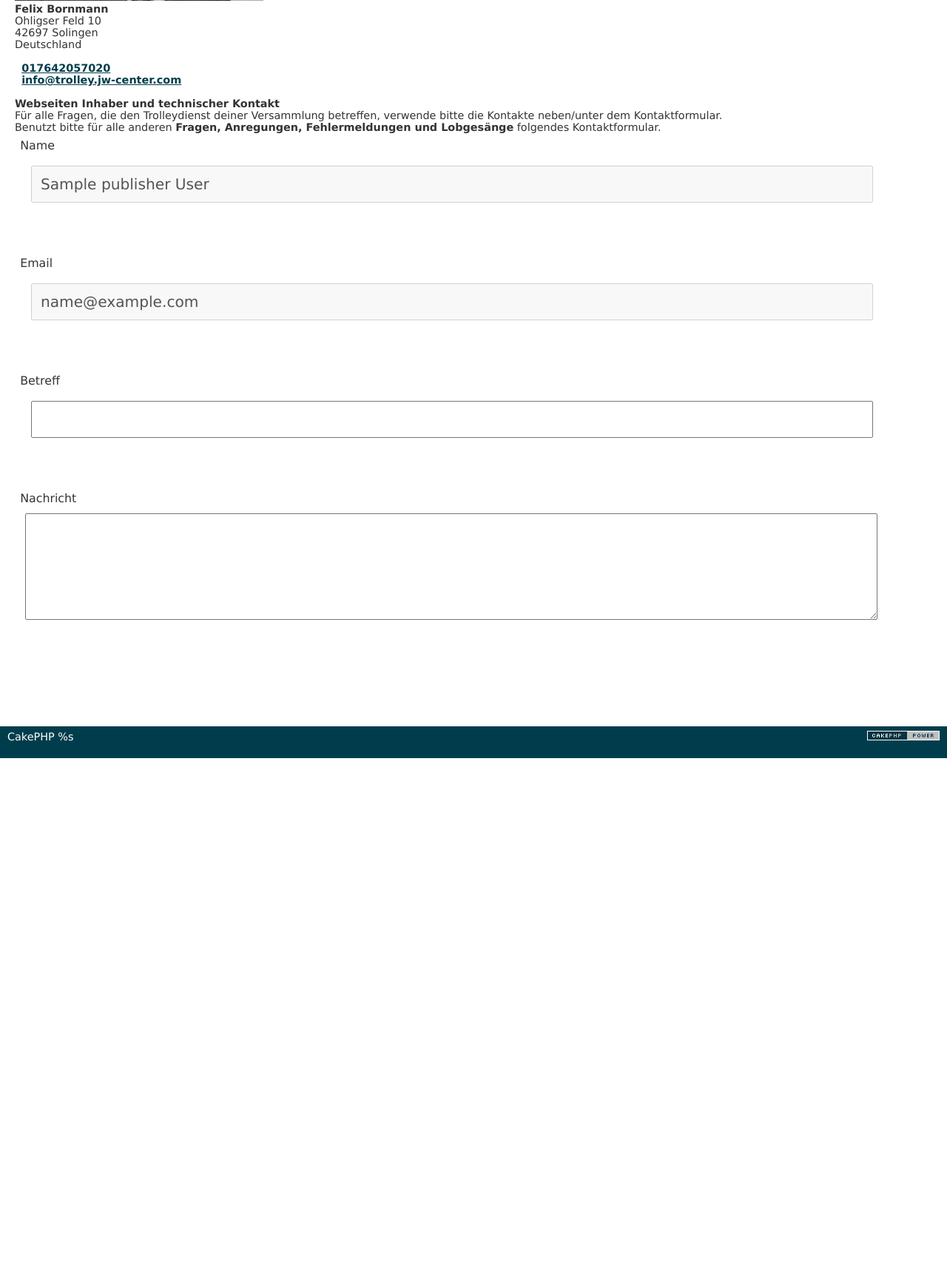
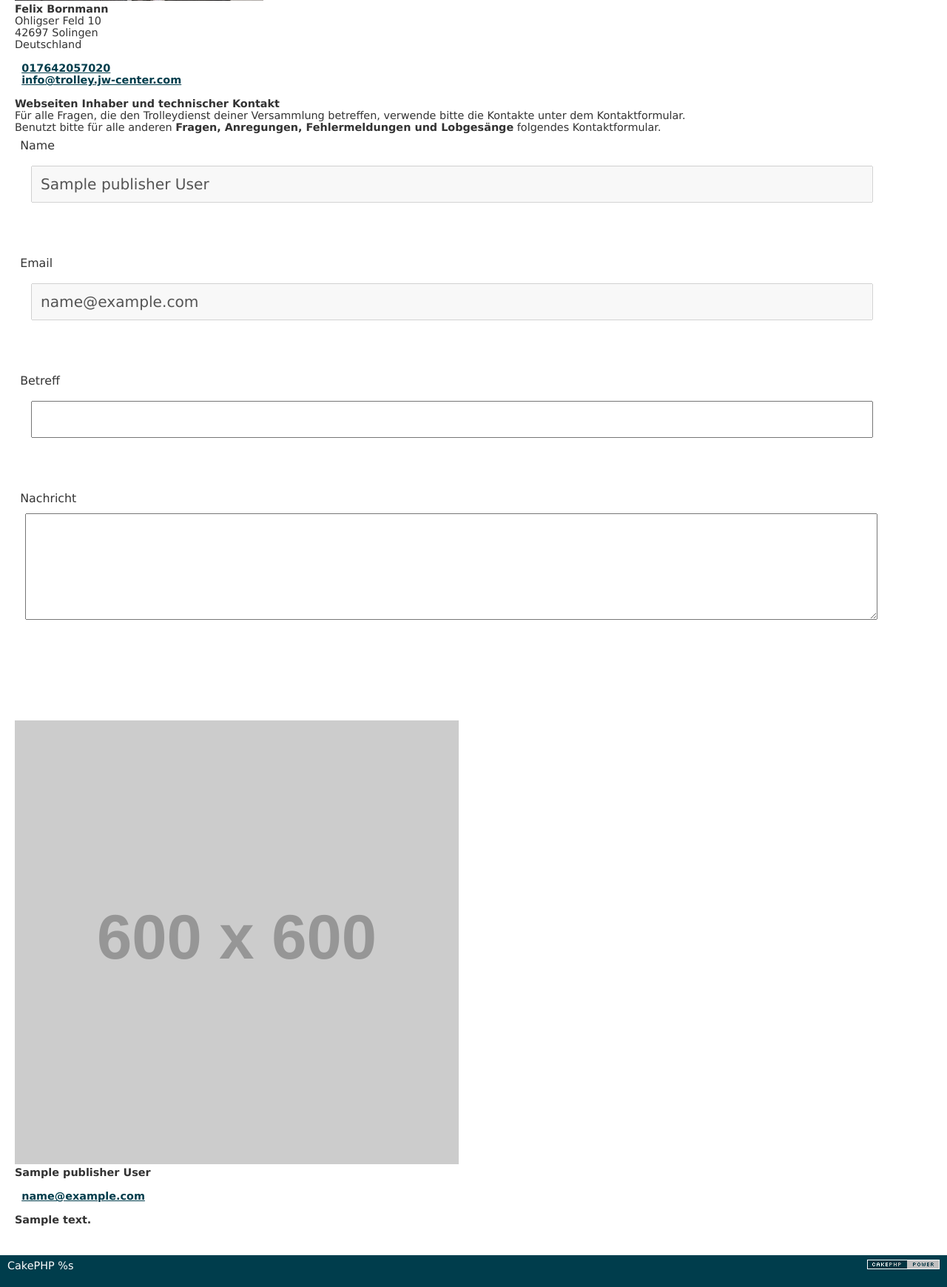
Before and after one commit to trolleysolingen/Trolleyplanung, a CakePHP app: the page made by app/View/Contact/index.ctp in a window 1280 px wide. Shown: the part 424-2164 px from the top of the page at 74% size. Before the commit the page ends 1449 px from the top, so only its background shows below. Run offline with PHP 8.4 and a stand-in for CakePHP, Linux system fonts and the light colour scheme; the template is opened without the code that fills it: most values are stand-ins (such as "Sample title", 1, 10 or a date in 2020); grey boxes labelled with a size stand in for pictures from a placeholder-image service; form fields are guessed from the names that the template uses; data that the repository does not hold is empty; some libraries are stand-ins or nearby versions.

Commit message:
First commit for contact persons

```diff
--- a/app/View/Contact/index.ctp
+++ b/app/View/Contact/index.ctp
@@ -26,7 +26,7 @@
 	<div class="col-md-6 col-xs-12">
 		<div class="panel panel-default">
 		  <div class="panel-body">
-			Für alle Fragen, die den Trolleydienst deiner Versammlung betreffen, verwende bitte die Kontakte neben/unter dem Kontaktformular.</br>
+			Für alle Fragen, die den Trolleydienst deiner Versammlung betreffen, verwende bitte die Kontakte unter dem Kontaktformular.</br>
 			Benutzt bitte für alle anderen <b>Fragen, Anregungen, Fehlermeldungen und Lobgesänge</b> folgendes Kontaktformular.
 		  </div>
 		</div>
@@ -68,6 +68,39 @@
 		</div>
 	</div>
 
+
+	<?php foreach($contactList as $contact) {
+		$initials = substr($contact['Publisher']['prename'], 0, 1) . substr($contact['Publisher']['surname'], 0, 1)
+	?>
+		<div class="col-xs-12 col-md-6">
+			</br>
+			</br>
+			<div class="row">
+				<div class="text-center">
+					<?php echo "<img src='http://placehold.it/600x600&text=" . $initials . "' class='img-circle col-xs-4' />"; ?>
+				</div>
+				<div class="col-xs-8 vert-align">
+					<blockquote>
+						<?php
+							echo "<b>" . $contact['Publisher']['prename'] . " " . $contact['Publisher']['surname'] . "</b></br>";
+							echo "</br>";
+							if ($contact['Publisher']['phone']) {
+								"<span class='glyphicon glyphicon-phone_alt'></span>&nbsp;&nbsp;<a href='tel:" . $contact['Publisher']['phone'] . "'>" . $contact['Publisher']['phone'] . "</a></br>";
+							}
+							echo "<span class='glyphicon glyphicon-message_new'></span>&nbsp;&nbsp;<a href='mailto:" . $contact['Publisher']['email'] . "'>" . $contact['Publisher']['email'] . "</a></br>";
+							echo "</br>";
+							if($contact['Publisher']['description']) {
+								echo "<b>" . $contact['Publisher']['description'] . "</b>";
+							} else {
+								echo "<b>Ansprechpartner Trolleydienst</b>";
+							}
+						?>
+					</blockquote>
+				</div>
+			</div>
+		</div>
+
 <?php
+	}
 }
 ?>
--- a/ddl/Trolleyplanung.sql
+++ b/ddl/Trolleyplanung.sql
@@ -51,6 +51,7 @@ CREATE TABLE IF NOT EXISTS `publishers` (
   `congregation_id` INT NULL,
   `role_id` INT NOT NULL,
   `phone` VARCHAR(20) NULL,
+  `description` VARCHAR(200) NULL,
   PRIMARY KEY (`id`),
   INDEX `fk_publisher_congregation_idx` (`congregation_id` ASC),
   INDEX `fk_publisher_role_idx` (`role_id` ASC),
@@ -163,8 +164,8 @@ COMMIT;
 START TRANSACTION;
 USE `trolleyplanung`;
 INSERT INTO `publishers` (`id`, `email`, `prename`, `surname`, `congregation_id`, `role_id`, `phone`) VALUES (1, '', 'Gast', 'Verkuendiger', NULL, 3, NULL);
-INSERT INTO `publishers` (`id`, `email`, `prename`, `surname`, `congregation_id`, `role_id`, `phone`) VALUES (2, 'j.ankenbrand@gmx.de', 'Juergen', 'Ankenbrand', 2, 2, NULL);
-INSERT INTO `publishers` (`id`, `email`, `prename`, `surname`, `congregation_id`, `role_id`, `phone`) VALUES (3, 'flixmix.bornmann@me.com', 'Felix', 'Bornmann', 2, 2, NULL);
+INSERT INTO `publishers` (`id`, `email`, `prename`, `surname`, `congregation_id`, `role_id`, `phone`) VALUES (2, 'j.ankenbrand@gmx.de', 'Juergen', 'Ankenbrand', 2, 2, 015782519474, 'Ansprechpartner: Trolleydienst Solingen-Mitte');
+INSERT INTO `publishers` (`id`, `email`, `prename`, `surname`, `congregation_id`, `role_id`, `phone`) VALUES (3, 'flixmix.bornmann@me.com', 'Felix', 'Bornmann', 2, 2, 017642057020);
 INSERT INTO `publishers` (`id`, `email`, `prename`, `surname`, `congregation_id`, `role_id`, `phone`) VALUES (4, 'test1@demo.de', 'Test1', 'Verkuendiger', 1, 1, NULL);
 INSERT INTO `publishers` (`id`, `email`, `prename`, `surname`, `congregation_id`, `role_id`, `phone`) VALUES (5, 'test2@demo.de', 'Test2', 'Verkuendiger', 1, 4, NULL);
 COMMIT;
```
Also changed, not shown: app/Controller/Component/PublisherDAOComponent.php (+21 -1 lines), 1 other file.
